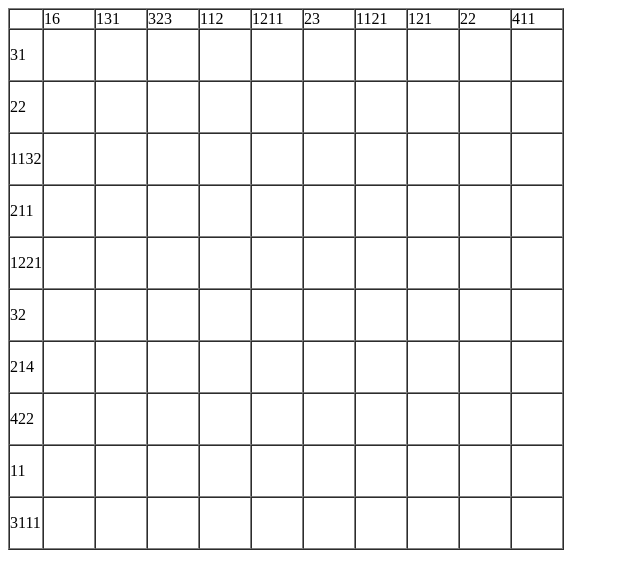
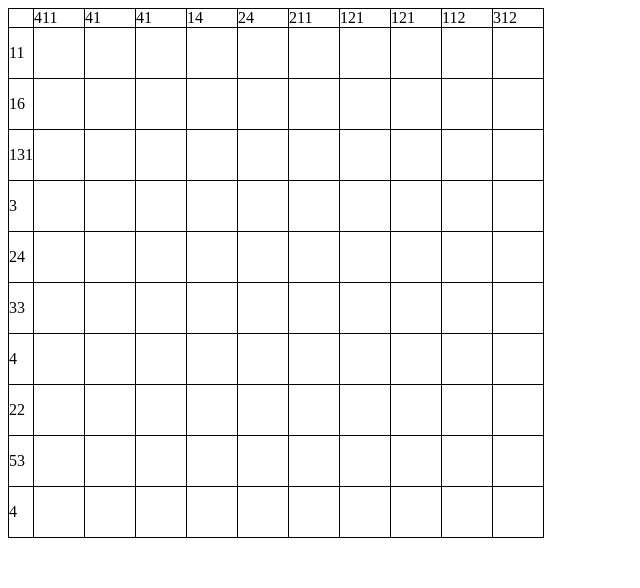
Before and after one commit to Pharaok/nonogram, a React app: page / in a window 1280 px wide. Shown: the top 588 px of the page, without its empty margins (0-640 px from the left). Built offline with nearby package versions, Linux system fonts and the light colour scheme.

Commit message:
Move Cell state up to Grid

```diff
--- a/src/components/Cell.tsx
+++ b/src/components/Cell.tsx
@@ -1,15 +1,14 @@
-import React, { useEffect, useState } from "react";
+import React, { MouseEventHandler, useEffect, useState } from "react";
 import "./Cell.scss";
 
-const Cell: React.FC = () => {
-  let [colored, setColored] = useState(false);
+type Props = {
+  colored?: boolean;
+  onClick: MouseEventHandler;
+};
+
+const Cell: React.FC<Props> = ({ onClick, colored = false }) => {
   return (
-    <div
-      className={`cell ${colored ? "colored" : ""}`}
-      onClick={() => {
-        setColored(!colored);
-      }}
-    ></div>
+    <div className={`cell ${colored ? "colored" : ""}`} onClick={onClick}></div>
   );
 };
 
--- a/src/components/Grid.scss
+++ b/src/components/Grid.scss
@@ -1,10 +1,7 @@
 .grid {
-  tr {
-    margin: 0;
+  border-collapse: collapse;
+  td {
     padding: 0;
-  }
-  td {
-    margin: 0;
-    padding: 0;
+    border: 1px solid black;
   }
 }
--- a/src/components/Grid.tsx
+++ b/src/components/Grid.tsx
@@ -1,4 +1,4 @@
-import * as React from "react";
+import React, { useState, useMemo } from "react";
 import "./Grid.scss";
 import Cell from "./Cell";
 
@@ -22,18 +22,18 @@ const generateBigInt = (size: number): bigint => {
   return BigInt("0b" + seedArray.join(""));
 };
 
-const generateGrid = (width: number, height: number): boolean[][] => {
+const make2DArray = (width: number, height: number): boolean[][] => {
   let grid = Array(height);
   for (let i = 0; i < height; i++) {
     grid[i] = Array(width);
     for (let j = 0; j < width; j++) {
-      grid[i][j] = Math.floor(Math.random() * 2);
+      grid[i][j] = 0;
     }
   }
   return grid;
 };
 
-const generateHints = (grid: boolean[][]): number[][][] => {
+const makeHints = (grid: boolean[][]): number[][][] => {
   let rowHints = Array(grid.length);
   for (let i = 0; i < grid.length; ++i) {
     rowHints[i] = [];
@@ -46,7 +46,7 @@ const generateHints = (grid: boolean[][]): number[][][] => {
         consecutive = 0;
       }
     }
-    if (consecutive > 0) {
+    if (consecutive > 0 || rowHints[i].length == 0) {
       rowHints[i].push(consecutive);
     }
   }
@@ -63,7 +63,7 @@ const generateHints = (grid: boolean[][]): number[][][] => {
         consecutive = 0;
       }
     }
-    if (consecutive > 0) {
+    if (consecutive > 0 || columnHints[j].length == 0) {
       columnHints[j].push(consecutive);
     }
   }
@@ -72,25 +72,48 @@ const generateHints = (grid: boolean[][]): number[][][] => {
 };
 
 const Grid: React.FC<Props> = (props) => {
-  const grid = generateGrid(props.width, props.height);
-  const [rowHints, columnHints] = generateHints(grid);
-  console.log(rowHints, columnHints);
+  const [grid, setGrid] = useState(make2DArray(props.width, props.height));
+  const seed = useMemo(() => generateBigInt(props.width * props.height), []);
+  const solution = useMemo(() => {
+    return Array.from(grid, (x, i) => {
+      return Array.from(x, (y, j) => {
+        return Boolean(seed & BigInt(1 << (i * props.width + j)));
+      });
+    });
+  }, [seed]);
+  const [rowHints, columnHints] = makeHints(solution);
+
   return (
-    <table className="grid" border={1} cellSpacing={0}>
+    <table className="grid">
       <tbody>
         <tr>
           <td></td>
-          {columnHints.map((x) => {
-            return <td>{x}</td>;
+          {columnHints.map((x, i) => {
+            return <td key={i}>{x}</td>;
           })}
         </tr>
+
         {grid.map((x, i) => {
           return (
             <tr key={i}>
               <td>{rowHints[i]}</td>
               {x.map((y, j) => (
                 <td key={j}>
-                  <Cell />
+                  <Cell
+                    colored={grid[i][j]}
+                    onClick={() => {
+                      setGrid(
+                        grid.map((x, ii) => {
+                          return x.map((y, jj) => {
+                            if (ii == i && jj == j) {
+                              return !y;
+                            }
+                            return y;
+                          });
+                        })
+                      );
+                    }}
+                  />
                 </td>
               ))}
             </tr>
```
